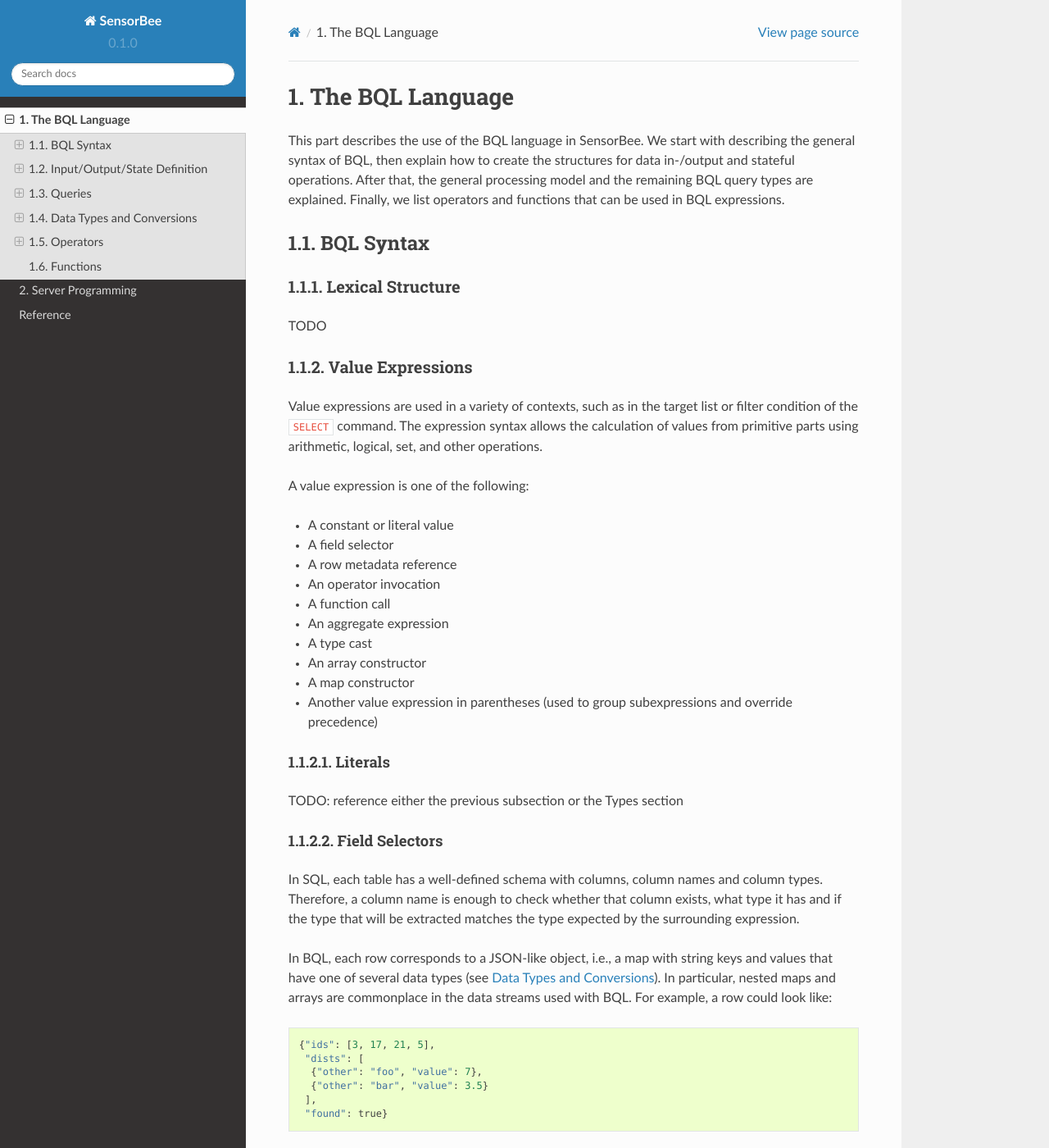
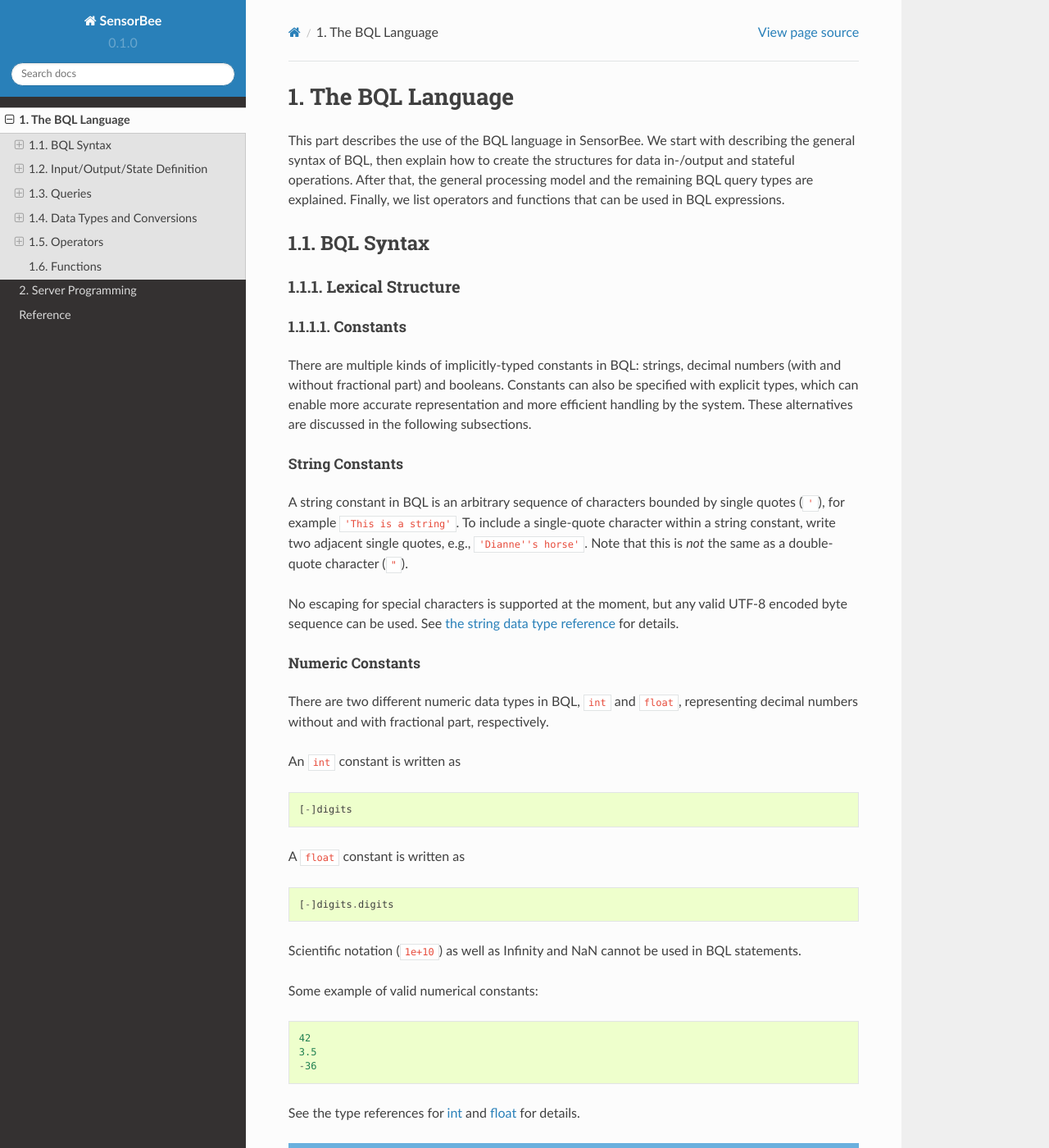
Before and after one commit to sensorbee/docs, a Sphinx documentation site: the page built from source/bql.rst, in a window 1280 px wide and 1400 px high. Shown: the whole window at 82% size. Built offline with Sphinx 7.4.7 and the Read the Docs theme 2.0.0, drawn with Linux system fonts in a browser that asks for light colours; some of the changed text lies outside the part shown.

Commit message:
described how to input constants

```diff
--- a/source/bql/queries.rst
+++ b/source/bql/queries.rst
@@ -339,7 +339,8 @@ As in SQL, the select list contains a number of comma-separated expressions::
 In general, items of a select list can be arbitrary `Value Expressions`_.
 In SQL, tables are strictly organized in "rows" and "columns" and the most important elements in such expressions are therefore column references.
 
-In BQL, each input tuple can be considered a "row", but the data can also be unstructured and the notion of a "column" is not sufficient.
+In BQL, each input tuple can be considered a "row", but the data can also be unstructured  and the notion of a "column" is not sufficient.
+(In fact, each row corresponds to a :ref:`type_map` object.)
 Therefore, BQL uses `JSON Path <http://goessner.net/articles/JsonPath/>`_ to address data in each row.
 If only one table is used in the ``FROM`` clause and only top-level keys of each JSON-like row are referenced, the BQL select list looks the same as in SQL::
 
--- a/source/bql/syntax.rst
+++ b/source/bql/syntax.rst
@@ -4,6 +4,64 @@ BQL Syntax
 
 Lexical Structure
 =================
+
+Constants
+---------
+
+There are multiple kinds of implicitly-typed constants in BQL: strings, decimal numbers (with and without fractional part) and booleans.
+Constants can also be specified with explicit types, which can enable more accurate representation and more efficient handling by the system.
+These alternatives are discussed in the following subsections.
+
+
+String Constants
+^^^^^^^^^^^^^^^^
+A string constant in BQL is an arbitrary sequence of characters bounded by single quotes (``'``), for example ``'This is a string'``.
+To include a single-quote character within a string constant, write two adjacent single quotes, e.g., ``'Dianne''s horse'``.
+Note that this is *not* the same as a double-quote character (``"``).
+
+No escaping for special characters is supported at the moment, but any valid UTF-8 encoded byte sequence can be used.
+See :ref:`the string data type reference<type_string>` for details.
+
+
+Numeric Constants
+^^^^^^^^^^^^^^^^^
+
+There are two different numeric data types in BQL, ``int`` and ``float``, representing decimal numbers without and with fractional part, respectively.
+
+An ``int`` constant is written as
+
+::
+
+    [-]digits
+
+A ``float`` constant is written as
+
+::
+
+    [-]digits.digits
+
+Scientific notation (``1e+10``) as well as Infinity and NaN cannot be used in BQL statements.
+
+Some example of valid numerical constants::
+
+    42
+    3.5
+    -36
+
+See the type references for :ref:`type_int` and :ref:`type_float` for details.
+
+.. note::
+
+   For a number of operations/functions it makes a difference whether ``int`` or ``float`` is used (e.g., ``2/3`` is ``0``, but ``2.0/3`` is ``0.666666``).
+   Be aware of that when writing constants in BQL statements.
+
+
+Boolean Constants
+^^^^^^^^^^^^^^^^^
+
+There are two keywords for the two possible boolean values, namely ``true`` and ``false``.
+
+See :ref:`the bool data type reference<type_bool>` for details.
 
 TODO
 
@@ -27,11 +85,8 @@ A value expression is one of the following:
 - A map constructor
 - Another value expression in parentheses (used to group subexpressions and override precedence)
 
-
-Literals
---------
-
-TODO: reference either the previous subsection or the Types section
+The first option was already discussed in `Constants`_.
+The following sections discuss the remaining options.
 
 
 Field Selectors
@@ -303,7 +358,8 @@ For example::
 
     SELECT RSTREAM {'a_const': 7, 'prod': 2 * stream:a} FROM ...
 
-The keys must be string literals (i.e., they can not be computed expressions), but the values can be arbitrary expressions, including wildcard.
+The keys must be string literals (i.e., they can not be computed expressions); in particular they must be written using *single* quotes.
+The values can be arbitrary expressions, including a wildcard.
 
 
 Expression Evaluation Rules
--- a/source/bql/types.rst
+++ b/source/bql/types.rst
@@ -60,6 +60,9 @@ actually exists in the map but the empty map doesn't even have a key.
 
 ``NULL`` is converted to ``null`` in JSON.
 
+
+.. _type_bool:
+
 ``bool``
 --------
 
@@ -68,6 +71,9 @@ three-valued logic, ``NULL`` represents the third state, "unknown".
 
 ``true`` and ``false`` are converted to ``true`` and ``false`` in JSON,
 respectively.
+
+
+.. _type_int:
 
 ``int``
 -------
@@ -84,6 +90,9 @@ An ``int`` value is converted to a number in JSON.
     numerical values. Therefore, they might not be able to handline integers
     greater than or equal to 9007199254740992 (i.e. ``2^53``) accurately.
 
+
+.. _type_float:
+
 ``float``
 ---------
 
@@ -94,30 +103,21 @@ A ``float`` value is converted to a number in JSON.
 
 .. note::
 
-    Following syntaxes and values are not supported in BQL yet:
+    Some expressions and functions may result in an infinity or a NaN.
+    Because JSON doesn't have an infinity or a NaN notation, they will become
+    ``null`` when they're converted to JSON.
 
-    * Scientific notations: ``1e+10``
-    * Infinity
-    * NaN
 
-    However, some expressions and functions may result in an infinity or a NaN.
-    Because JSON doesn't have an infinity or a NaN notation, they'll become
-    ``NULL`` when they're converted to JSON.
+.. _type_string:
 
 ``string``
 ----------
 
 The type ``string`` is similar to SQL's type ``text``. It may contain an
-arbitrary length of characters. The value needs to be enclosed with single
-quotes: ``'string value'``. It may contain any valid UTF character including a
+arbitrary length of characters. It may contain any valid UTF character including a
 null character.
 
 A ``string`` value is converted to a string in JSON.
-
-.. note::
-
-    An escape sequence like ``'\a'`` or ``'\x32'`` isn't supported in BQL's
-    ``string`` yet.
 
 ``blob``
 --------
@@ -151,14 +151,11 @@ precision as described above.
 ``array``
 ---------
 
-The type ``array`` provides a ordered sequence of values of any type. An
-``array`` value is enclosed with brackets (``[`` and ``]``). Each element in an
-``array`` is separated by a comma (``,``). A comma after the last element is
-allowed. An ``array`` value may have values of different types::
+The type ``array`` provides a ordered sequence of values of any type, for example::
 
     [1, '2', 3.4]
 
-An ``array`` value can contain another ``array`` or ``map`` as its value::
+An ``array`` value can also contain another ``array`` or ``map`` as its value::
 
     [
         [1, '2', 3.4],
@@ -174,22 +171,20 @@ An ``array`` value can contain another ``array`` or ``map`` as its value::
 
 An ``array`` value is converted to an array in JSON.
 
+
+.. _type_map:
+
 ``map``
 -------
 
-The type ``map`` represents an unordered set of key-value pairs. A ``map``
-value is enclosed with braces (``{`` and ``}``). Each key-value pair in a ``map``
-is separated by a comma (``,``). A comma after the last element isn't allowed.
-A key needs to be a ``string`` value and a value can be of any type::
+The type ``map`` represents an unordered set of key-value pairs.
+A key needs to be a ``string`` and a value can be of any type::
 
     {
         'a': 1,
         'b': '2',
         'c': 3.4
     }
-
-Because this is a ``map`` in BQL, not a JSON object, keys need to be enclosed
-with single quotes rather than double quotes.
 
 A ``map`` value can contain another ``map`` or ``array`` as its value::
 
```
